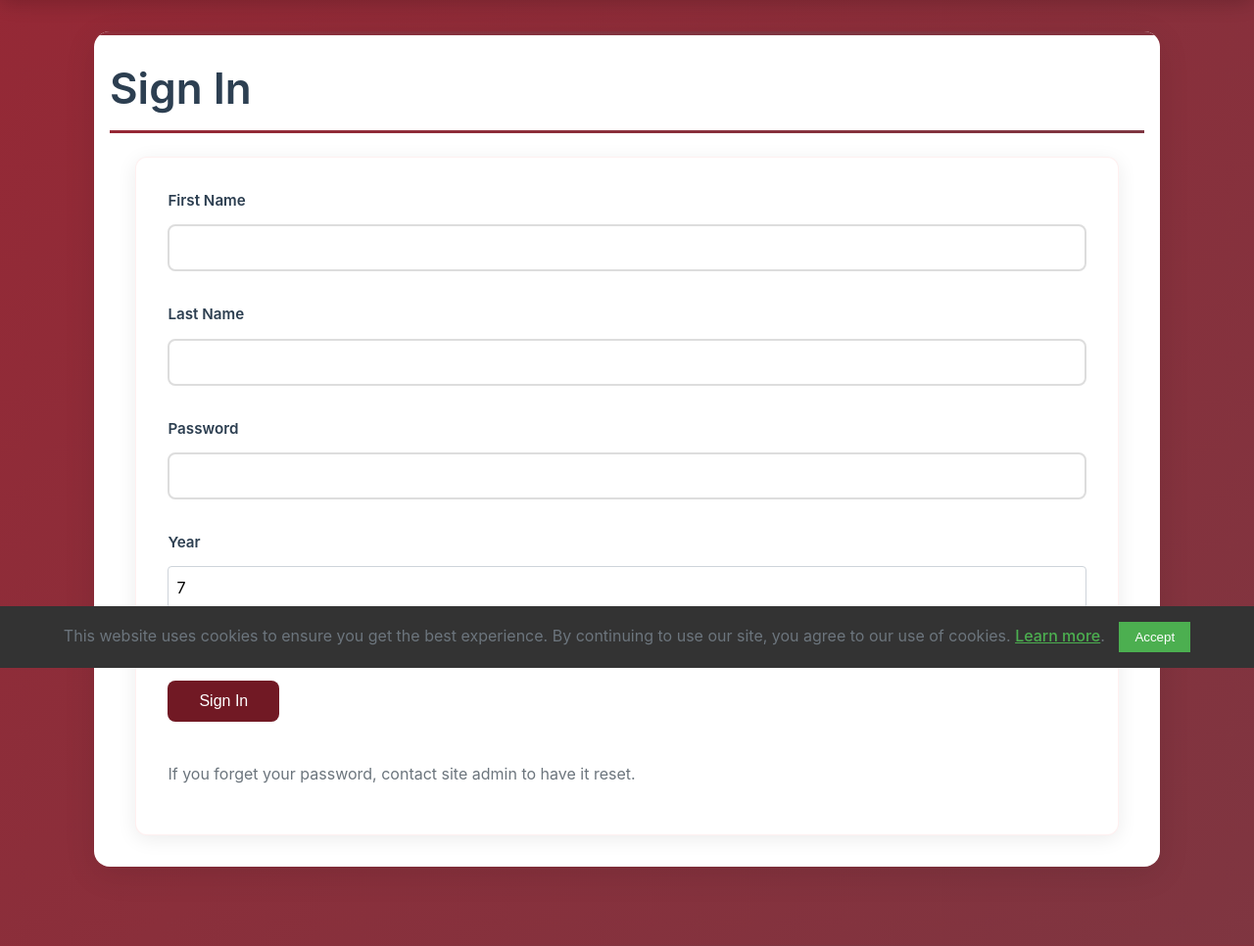
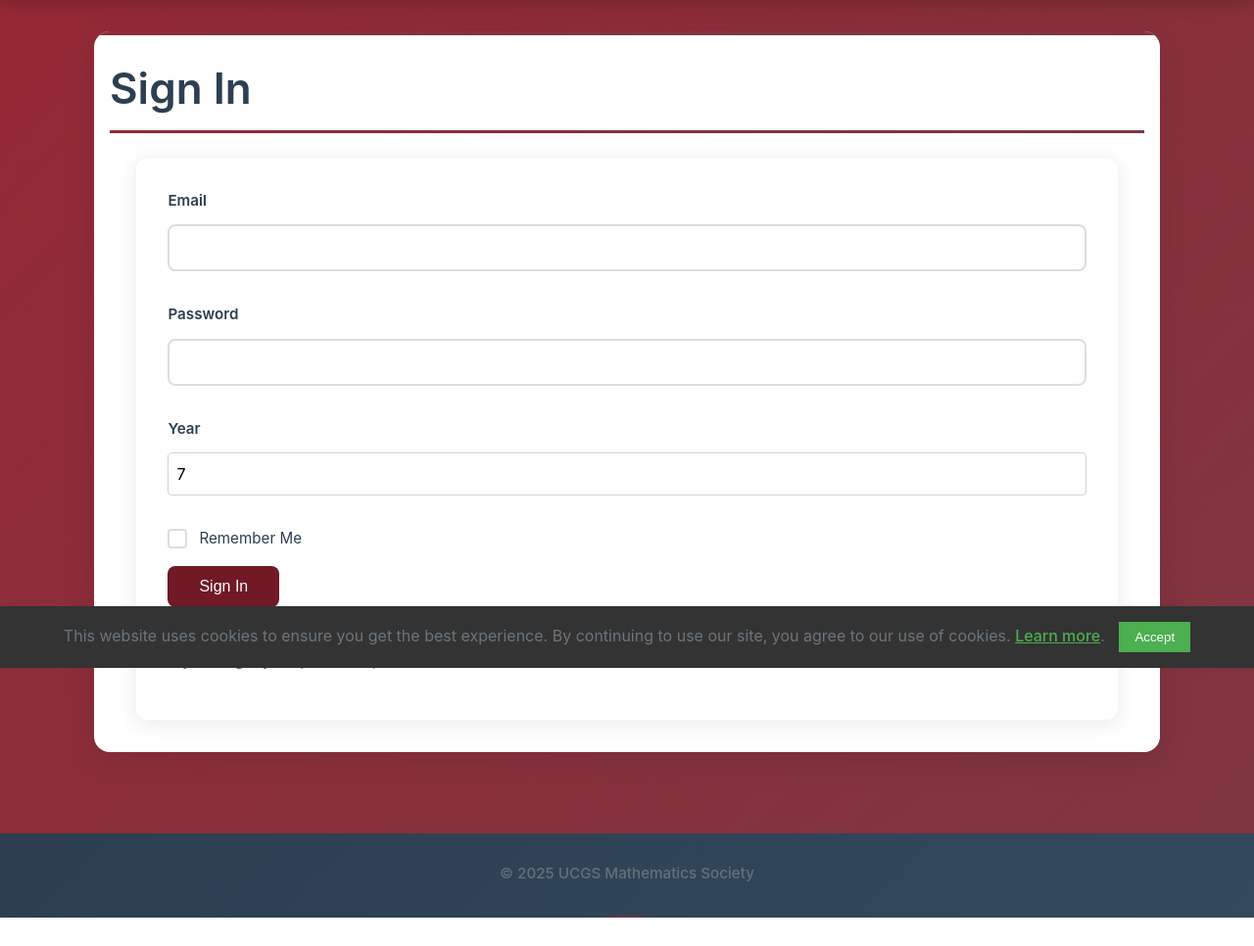
Before and after one commit to yousuf-shahzad/maths-soc-source, a Flask app: page /login in a window 1280 px wide. Shown: the part 118-1084 px from the top of the page at 98% size. After the commit the page ends 1055 px from the top, so only its background shows below. Run offline with Flask 2, Linux system fonts and the light colour scheme; some libraries are stand-ins or nearby versions.

Commit message:
Add email support to user model and update authentication forms
- Introduced email field in User model with unique constraint.
- Updated LoginForm and RegistrationForm to use email instead of first and last name.
- Added email validation to ensure school email format.
- Modified login and registration templates to include email input.
- Updated requirements to include email_validator package.

```diff
--- a/app/auth/forms.py
+++ b/app/auth/forms.py
@@ -32,7 +32,7 @@ Maintenance Notes:
 
 from flask_wtf import FlaskForm
 from wtforms import StringField, PasswordField, BooleanField, SubmitField, SelectField
-from wtforms.validators import DataRequired, EqualTo, ValidationError
+from wtforms.validators import DataRequired, Length, Email, EqualTo, NumberRange, Optional, ValidationError
 from app.models import User
 
 
@@ -56,8 +56,7 @@ class LoginForm(FlaskForm):
         Button to submit login credentials
     """
 
-    first_name = StringField("First Name", validators=[DataRequired()])
-    last_name = StringField("Last Name", validators=[DataRequired()])
+    email = StringField('Email', validators=[DataRequired(), Email()])
     password = PasswordField("Password", validators=[DataRequired()])
     year = SelectField(
         "Year",
@@ -105,6 +104,7 @@ class RegistrationForm(FlaskForm):
 
     first_name = StringField("First Name", validators=[DataRequired()])
     last_name = StringField("Last Name", validators=[DataRequired()])
+    email = StringField('School Email', validators=[DataRequired(), Email()])
     year = SelectField(
         "Year",
         choices=[
@@ -125,27 +125,14 @@ class RegistrationForm(FlaskForm):
     maths_class = StringField("Maths Class", validators=[DataRequired()])
     submit = SubmitField("Register")
 
-    def validate_username(self, first_name, last_name):
-        """
-        Validate that the username (first name + last name) is unique.
+    def validate_email(self, email):
+        """Custom validation to ensure email is from UCGS"""
+        if not email.data.endswith('@uptoncourtgrammar.org.uk'):
+            raise ValidationError('You must use your school email address')
 
-        Args:
-        -----
-        first_name : StringField
-            First name field to validate
-        last_name : StringField
-            Last name field to validate
-
-        Raises:
-        -------
-        ValidationError
-            If a user with the same first and last name already exists
-        """
-        user = User.query.filter(
-            first_name == first_name.data, last_name == last_name.data
-        ).first()
-        if user is not None:
-            raise ValidationError("Please use a different username.")
+        user = User.query.filter_by(email=email.data).first()
+        if user:
+            raise ValidationError('This email address is already registered.')
 
 class SummerRegistrationForm(FlaskForm):
     """
@@ -178,6 +165,7 @@ class SummerRegistrationForm(FlaskForm):
 
     first_name = StringField("First Name", validators=[DataRequired()])
     last_name = StringField("Last Name", validators=[DataRequired()])
+    email = StringField('Email', validators=[DataRequired(), Email()])
     year = SelectField(
         "Year",
         choices=[
@@ -219,27 +207,11 @@ class SummerRegistrationForm(FlaskForm):
             (school.id, school.name) for school in School.query.order_by(School.name).all()
         ]
 
-    def validate_username(self, first_name, last_name):
-        """
-        Validate that the username (first name + last name) is unique.
-
-        Args:
-        -----
-        first_name : StringField
-            First name field to validate
-        last_name : StringField
-            Last name field to validate
-
-        Raises:
-        -------
-        ValidationError
-            If a user with the same first and last name already exists
-        """
-        user = User.query.filter(
-            User.full_name == f"{first_name.data} {last_name.data}"
-        ).first()
-        if user is not None:
-            raise ValidationError("A user with this name already exists. Please use a different name or contact the administrator.")
+    def validate_email(self, email):
+        """Check if email is already registered"""
+        user = User.query.filter_by(email=email.data).first()
+        if user:
+            raise ValidationError('This email address is already registered.')
 
 class SummerLoginForm(FlaskForm):
     """
@@ -265,6 +237,7 @@ class SummerLoginForm(FlaskForm):
 
     first_name = StringField("First Name", validators=[DataRequired()])
     last_name = StringField("Last Name", validators=[DataRequired()])
+    email = StringField('Email', validators=[DataRequired(), Email()])
     password = PasswordField("Password", validators=[DataRequired()])
     year = SelectField(
         "Year",
--- a/app/auth/routes.py
+++ b/app/auth/routes.py
@@ -65,13 +65,11 @@ def login():
     form = LoginForm()
     if form.validate_on_submit():
         # Query using full_name for consistency
-        full_name = f"{form.first_name.data} {form.last_name.data}".strip()
-        user = User.query.filter(
-            User.full_name == full_name, User.year == form.year.data
-        ).first()
+        email = form.email.data.strip()
+        user = User.query.filter_by(email=email).first()
 
         if user is None or not user.check_password(form.password.data):
-            flash("Invalid name or password")
+            flash("Invalid email or password")
             return redirect(url_for("auth.login"))
         login_user(user, remember=form.remember_me.data)
         return redirect(url_for("main.home"))
@@ -118,8 +116,11 @@ def register():
             form.first_name.data.strip(),
             form.last_name.data.strip(),
         )
-        if " " in first_name or " " in last_name:
-            flash("Please remove any whitespace from your name.")
+
+        email = form.email.data.strip()
+
+        if " " in first_name or " " in last_name or " " in email:
+            flash("Please remove any whitespace from your name and/or email.")
             return redirect(url_for("auth.register"))
 
         full_name = f"{first_name} {last_name}"
@@ -129,15 +130,13 @@ def register():
             flash("Unauthorized content detected in your name. Please try again.")
             return redirect(url_for("auth.register"))
 
-        # Check if a user with the same full name and year already exists
-        existing_user = User.query.filter(
-            User.full_name == full_name, User.year == form.year.data
-        ).first()
+        if profanity.contains_profanity(email):
+            flash("Unauthorized content detected in your email. Please try again.")
+            return redirect(url_for("auth.register"))
 
-        if existing_user:
-            flash(
-                "A user with this name and year already exists. Please use a different name or contact admin."
-            )
+        # Check if a user with the same email already exists
+        if User.query.filter_by(email=email).first():
+            flash("This email address is already registered.")
             return redirect(url_for("auth.register"))
 
         # Create new user
@@ -146,6 +145,7 @@ def register():
             year=form.year.data,
             key_stage=key_stage,
             maths_class=form.maths_class.data,
+            email=email,
         )
         user.set_password(form.password.data)
         db.session.add(user)
--- a/app/models.py
+++ b/app/models.py
@@ -11,6 +11,7 @@ class User(UserMixin, db.Model):
 
     id = db.Column(db.Integer, primary_key=True)
     full_name = db.Column(db.String(100), nullable=False, index=True)
+    email = db.Column(db.String(120), unique=True, nullable=False, index=True)
     year = db.Column(db.Integer)
     maths_class = db.Column(db.String(100))
     password_hash = db.Column(db.String(128))
--- a/app/templates/auth/login.html
+++ b/app/templates/auth/login.html
@@ -5,16 +5,9 @@
     <form action="" method="post" novalidate>
         {{ form.hidden_tag() }}
         <p>
-            {{ form.first_name.label }}
-            {{ form.first_name(size=32) }}<br>
-            {% for error in form.first_name.errors %}
-            <span style="color: red;">[{{ error }}]</span>
-            {% endfor %}
-        </p>
-        <p>
-            {{ form.last_name.label }}
-            {{ form.last_name(size=32) }}<br>
-            {% for error in form.last_name.errors %}
+            {{ form.email.label }}
+            {{ form.email(size=32) }}<br>
+            {% for error in form.email.errors %}
             <span style="color: red;">[{{ error }}]</span>
             {% endfor %}
         </p>
--- a/requirements.txt
+++ b/requirements.txt
@@ -12,3 +12,4 @@ SQLAlchemy==1.4.31
 Werkzeug==2.0.1
 WTForms==3.0.0
 gunicorn==22.0.0
+email_validator=2.2.0
```
Also changed, not shown: app/templates/auth/register.html (+8 -0 lines), migrations/versions/1ac265997595_added_email_support_for_user_model.py (added, +34 -0 lines).
